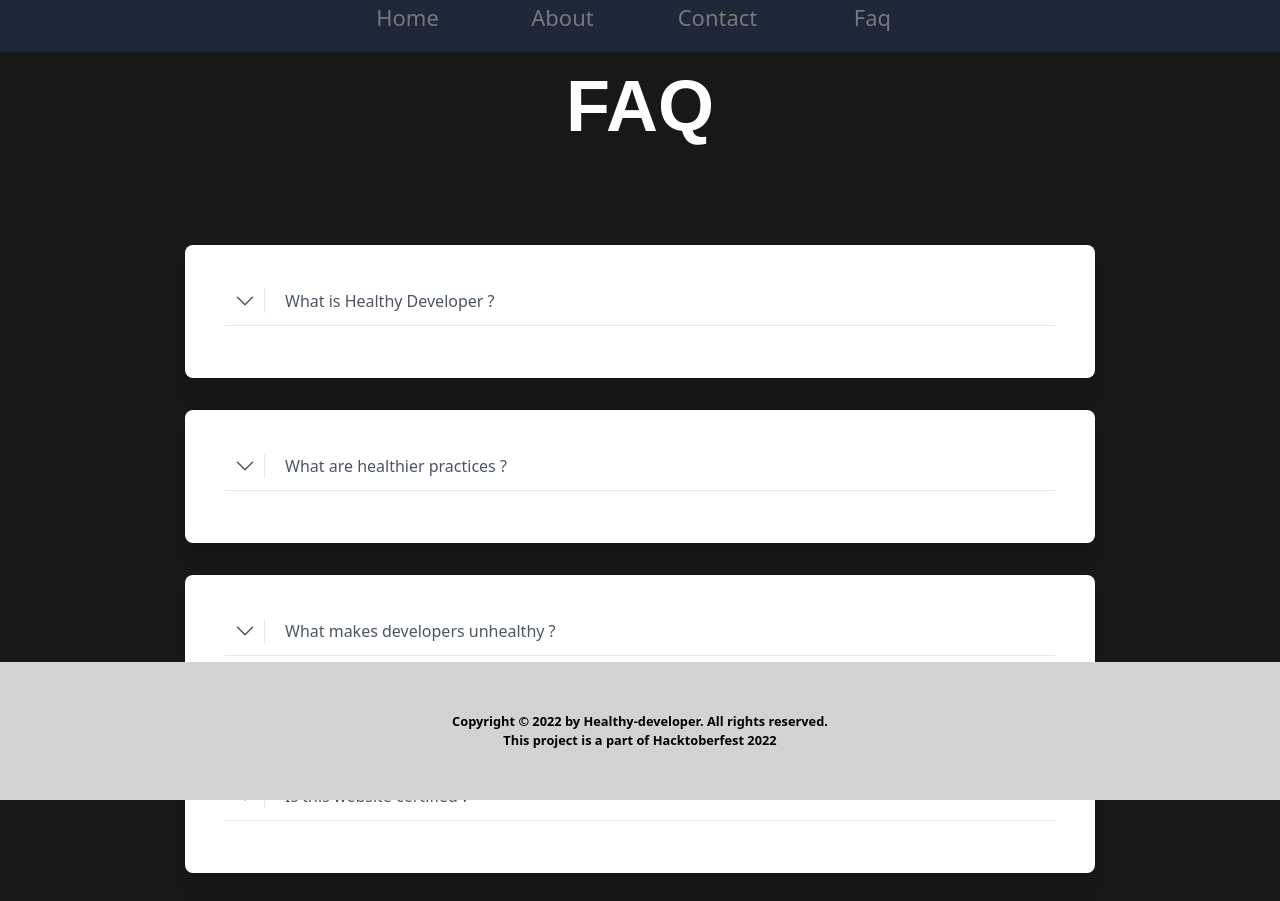
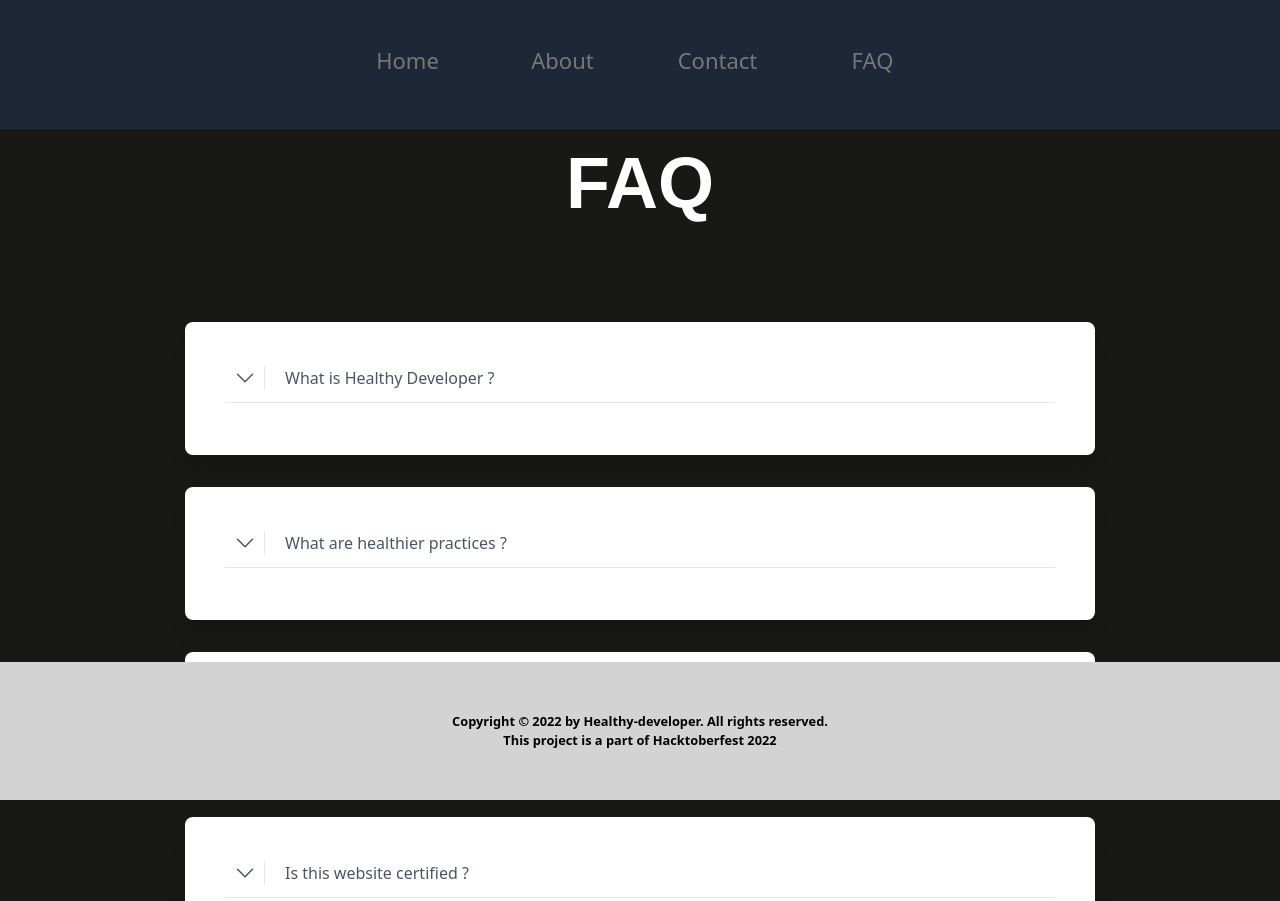
Before and after one commit to asdsyd/Healthy-developer, a website: page src/pages/faq.html in a window 1280 px wide. Shown: the top 901 px of the page. Drawn offline with nearby package versions, Linux system fonts and the light colour scheme.

Commit message:
Small Changes!
Small Changes!

```diff
--- a/src/assets/faq.css
+++ b/src/assets/faq.css
@@ -3,6 +3,8 @@ body {
   }
   nav{
 	background-color: #1e293be7;
+	padding-top: 43px;
+	padding-bottom: 34px;
   }
  .menu {
 	display: flex;
--- a/src/pages/faq.html
+++ b/src/pages/faq.html
@@ -22,7 +22,7 @@
             <li><a href="../../index.html">Home</a></li>
             <li><a href="./about.html">About</a></li>
             <li><a href="./contact.html">Contact</a></li>
-            <li><a href="./faq.html">Faq</a></li>
+            <li><a href="./faq.html">FAQ</a></li>
         </ul>
     </nav>
 
```
Also changed, not shown: src/pages/about.html (+1 -1 lines), src/pages/contact.html (+1 -1 lines).
